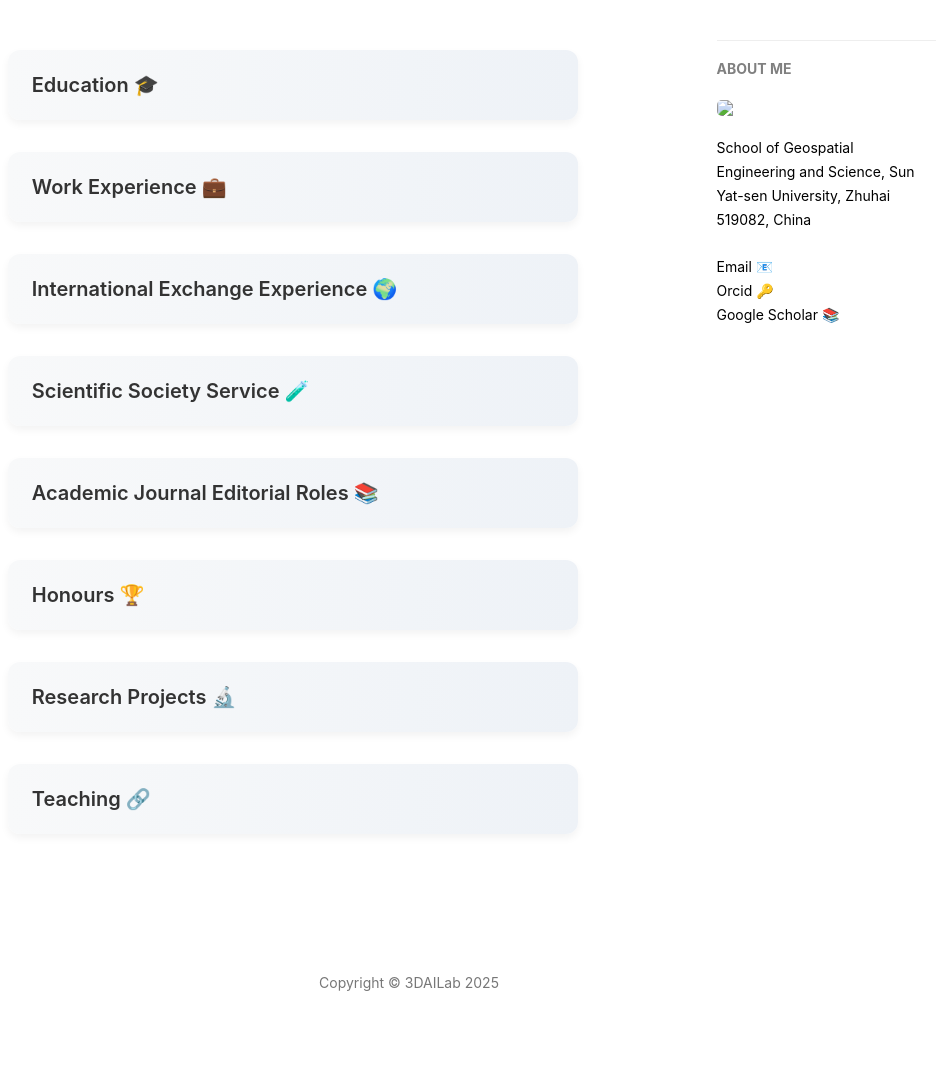
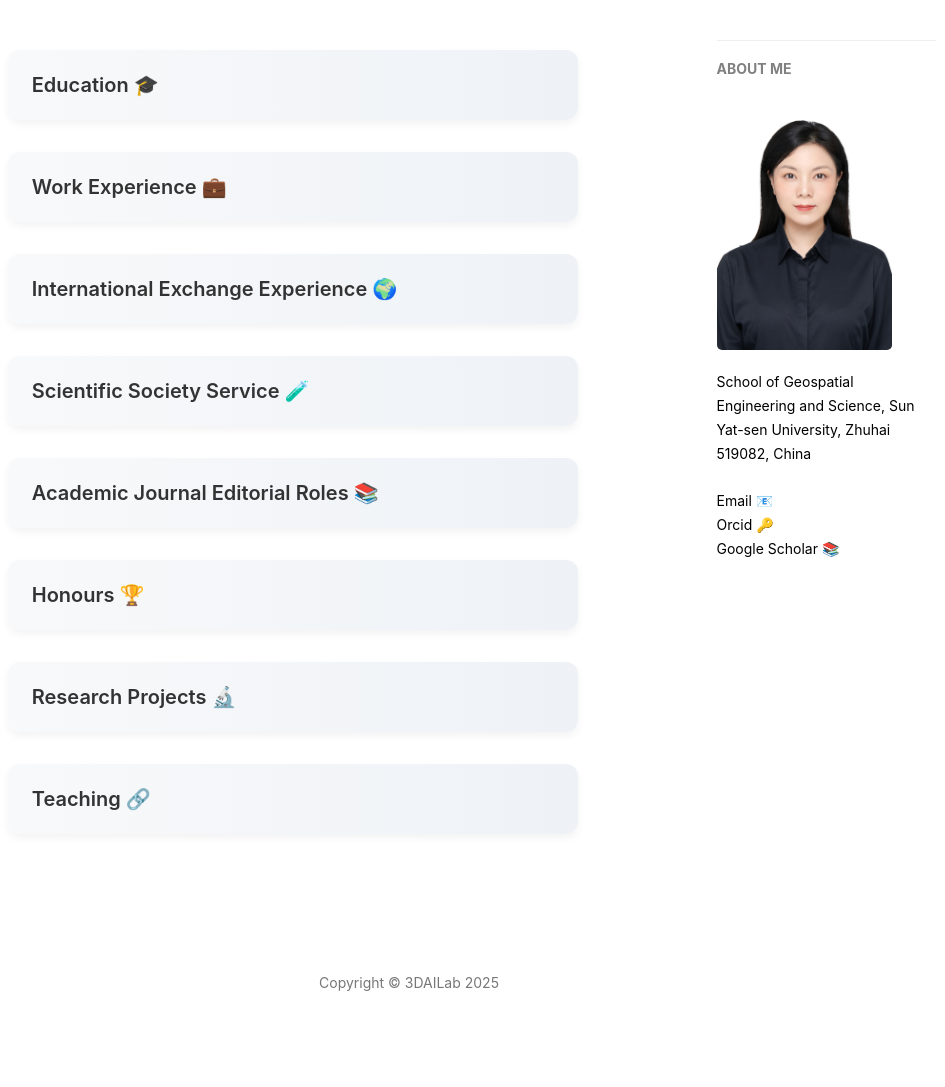
Before and after one commit to Ting-Devin-Han/3DAILab, a Jekyll site: the page built from Biography.html, in a window 1280 px wide. Shown: the part 398-1485 px from the top of the page, without its empty margins (231-1176 px from the left). Built offline with Jekyll 4.4.1, drawn with Linux system fonts in a browser that asks for light colours; nearby versions of some CDN libraries; comment, search, counter and statistics services are not loaded.

Commit message:
Update _config.yml

```diff
--- a/_config.yml
+++ b/_config.yml
@@ -1,7 +1,7 @@
 # Site settings
 title: 3DAILab
 SEOTitle: 3DAILab
-header-img: img/IGARSS_Group.jpg    # img/post-bg-desk.jpg
+header-img: "https://github.com/Ting-Devin-Han/3DAILab/blob/main/img/IGARSS_Group.jpg"    # img/post-bg-desk.jpg
 email:
 description: "3D Spatio-Temporal AI Laboratory"
 keyword: ""
@@ -12,7 +12,7 @@
 # Sidebar settings
 sidebar: true                           # whether or not using Sidebar.
 sidebar-about-description:
-sidebar-avatar: /blob/main/img/people/Yiping Chen.jpg      # use absolute URL, seeing it's used in both `/` and `/about/`
+sidebar-avatar: "https://github.com/Ting-Devin-Han/3DAILab/blob/main/img/people/Yiping Chen.jpg"      # use absolute URL, seeing it's used in both `/` and `/about/`
 sidebar-about-description:  |
     <span style="color: #000000;">School of Geospatial Engineering and Science, Sun Yat-sen University, Zhuhai 519082, China</span><br>
     <br>
```
